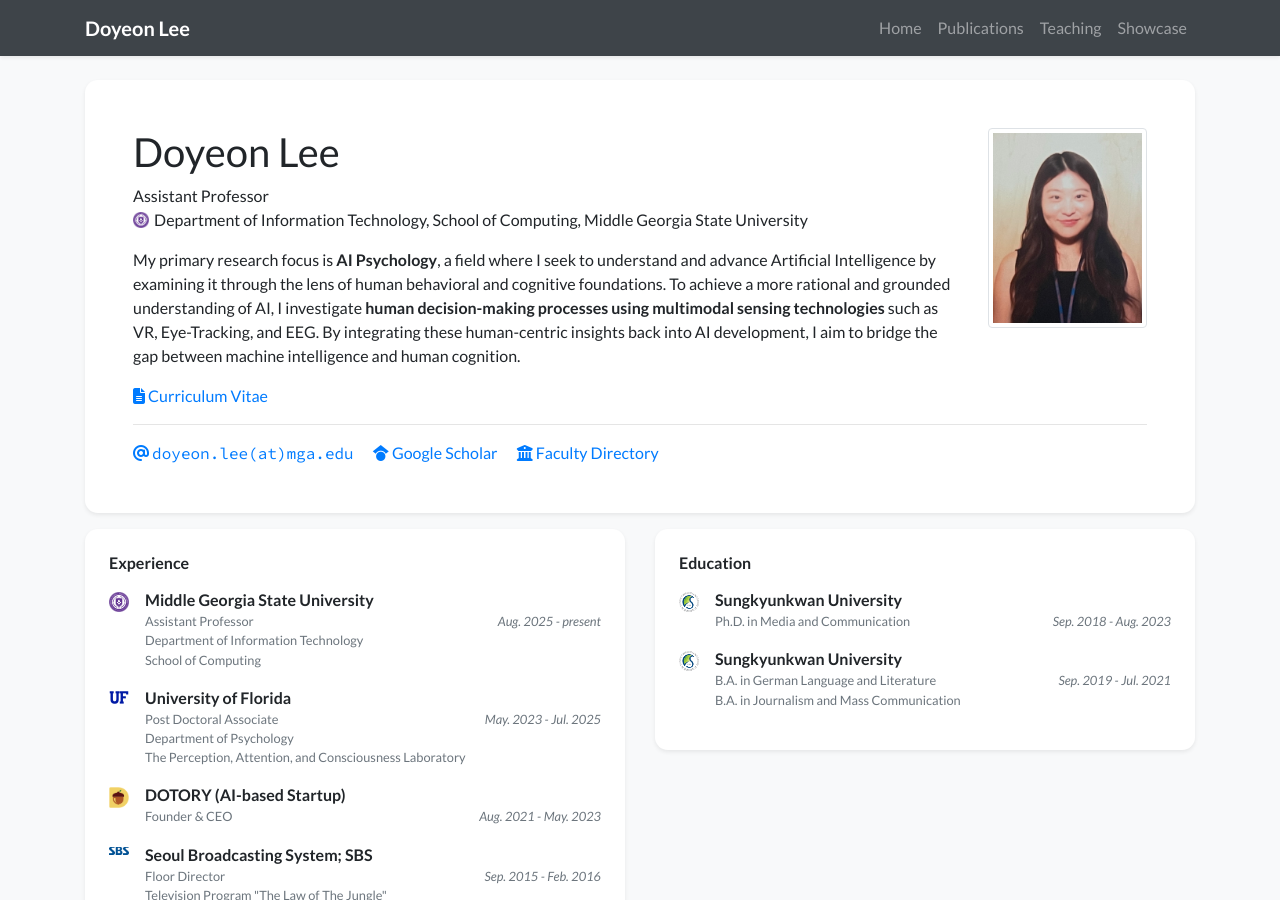
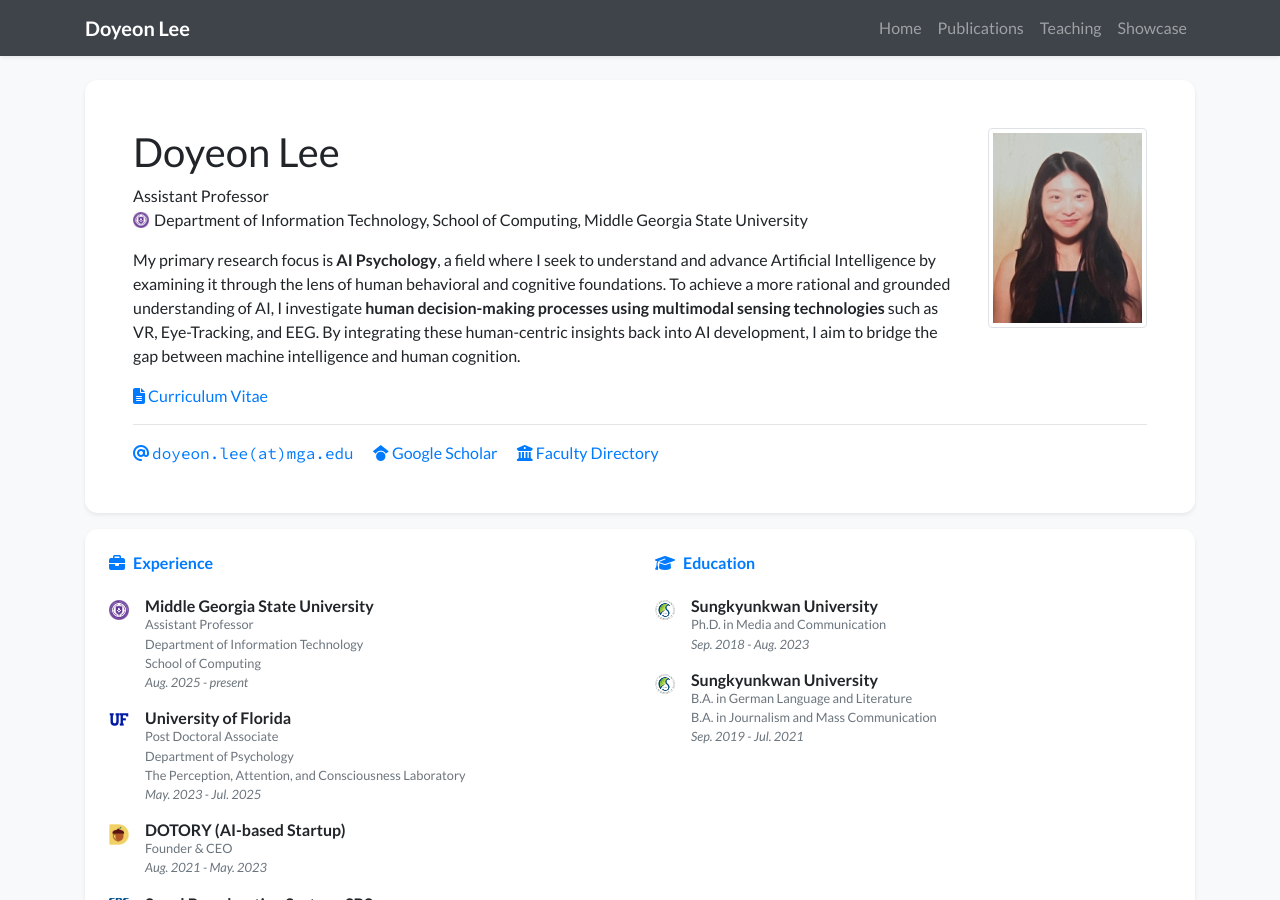
Before and after one commit to doyeonlee-log/doyeonlee-log.github.io, a Jekyll site: the page built from index.html, in a window 1280 px wide and 900 px high. Built offline with Jekyll 4.4.1, drawn with Linux system fonts in a browser that asks for light colours; nearby versions of some CDN libraries; a style sheet for code colours, icons or effects is not loaded.

Commit message:
Update experience_card.html

```diff
--- a/_includes/widgets/experience_card.html
+++ b/_includes/widgets/experience_card.html
@@ -1,72 +1,56 @@
 <div class="row mt-3">
-    {% if site.data.profile.experience %}
-    <div class="col-6 mb-4">
+    <div class="col-12 mb-4">
         <div class="card border-0 shadow-sm bg-white">
             <div class="card-body p-4">
-                <h6 class="mb-3">Experience</h6>
+                <div class="row">
+
+                    {% if site.data.profile.experience %}
+                    <div class="col-md-6 mb-4 mb-md-0">
+                        <h6 class="mb-4 text-primary"><i class="fas fa-briefcase mr-2"></i>Experience</h6>
                         <ul class="list-unstyled mb-0">
                             {% for item in site.data.profile.experience %}
                             <li class="media mb-3">
                                 <img src="{{ item.logo | relative_url }}" alt="{{ item.name }}" style="width: 20px;" class="mr-3 mt-1">
                                 <div class="media-body">
-                            <div class="font-weight-bold">{{ item.name }}</div>
-                            <div class="small text-muted">{{ item.dept }}</div>
-                            <div class="small d-flex">
-                                <div class="text-secondary">{{ item.position }}</div>
-                                <div class="ml-auto text-muted"><em>{{ item.date }}</em></div>
-                            </div>
-                        </div>
-                    </li>
-                    {% endfor %}
-                </ul>
-            </div>
-        </div>
-    </div>
-    {% endif %}
-
-    {% if site.data.profile.awards %}
-    <div class="col-12 mb-4">
-        <div class="card border-0 shadow-sm bg-white">
-            <div class="card-body p-4">
-                <h6 class="mb-3">Honors & Awards</h6>
-                <ul class="list-unstyled mb-0">
-                    {% for item in site.data.profile.awards %}
-                    <li class="mb-2">
-                        <div class="d-flex justify-content-between align-items-center">
-                            <div class="d-flex align-items-center">
-                                <i class="fas fa-award text-warning mr-2"></i> <span>{{ item.name }}</span>
-                            </div>
+                                    <div class="font-weight-bold" style="line-height: 1.2;">{{ item.name }}</div>
+                                    <div class="small text-secondary">{{ item.position }}</div>
                                     <div class="small text-muted"><em>{{ item.date }}</em></div>
                                 </div>
                             </li>
                             {% endfor %}
                         </ul>
                     </div>
-        </div>
-    </div>
                     {% endif %}
 
                     {% if site.data.profile.education %}
-    <div class="col-6 mb-4">
-        <div class="card border-0 shadow-sm bg-white">
-            <div class="card-body p-4">
-                <h6 class="mb-3">Education</h6>
+                    <div class="col-md-6 border-left-md"> <h6 class="mb-4 text-primary"><i class="fas fa-graduation-cap mr-2"></i>Education</h6>
                         <ul class="list-unstyled mb-0">
                             {% for item in site.data.profile.education %}
                             <li class="media mb-3">
                                 <img src="{{ item.logo | relative_url }}" alt="{{ item.name }}" style="width: 20px;" class="mr-3 mt-1">
                                 <div class="media-body">
-                            <div class="font-weight-bold">{{ item.name }}</div>
-                            <div class="small text-muted">{{ item.dept }}</div>
-                            <div class="small d-flex">
-                                <div class="text-secondary">{{ item.position }}</div>
-                                <div class="ml-auto text-muted"><em>{{ item.date }}</em></div>
-                            </div>
+                                    <div class="font-weight-bold" style="line-height: 1.2;">{{ item.name }}</div>
+                                    <div class="small text-secondary">{{ item.position }}</div>
+                                    <div class="small text-muted"><em>{{ item.date }}</em></div>
                                 </div>
                             </li>
                             {% endfor %}
                         </ul>
                     </div>
+                    {% endif %}
+
+                </div>
+            </div>
+        </div>
+    </div>
+
+    {% if site.data.profile.awards %}
+    <div class="col-12 mb-4">
+        <div class="card border-0 shadow-sm bg-white">
+            <div class="card-body p-4">
+                <h6 class="mb-3 text-primary"><i class="fas fa-award mr-2"></i>Honors & Awards</h6>
+                ...
+            </div>
         </div>
     </div>
     {% endif %}
```
Lines whose indentation alone changed are shown as unchanged.
